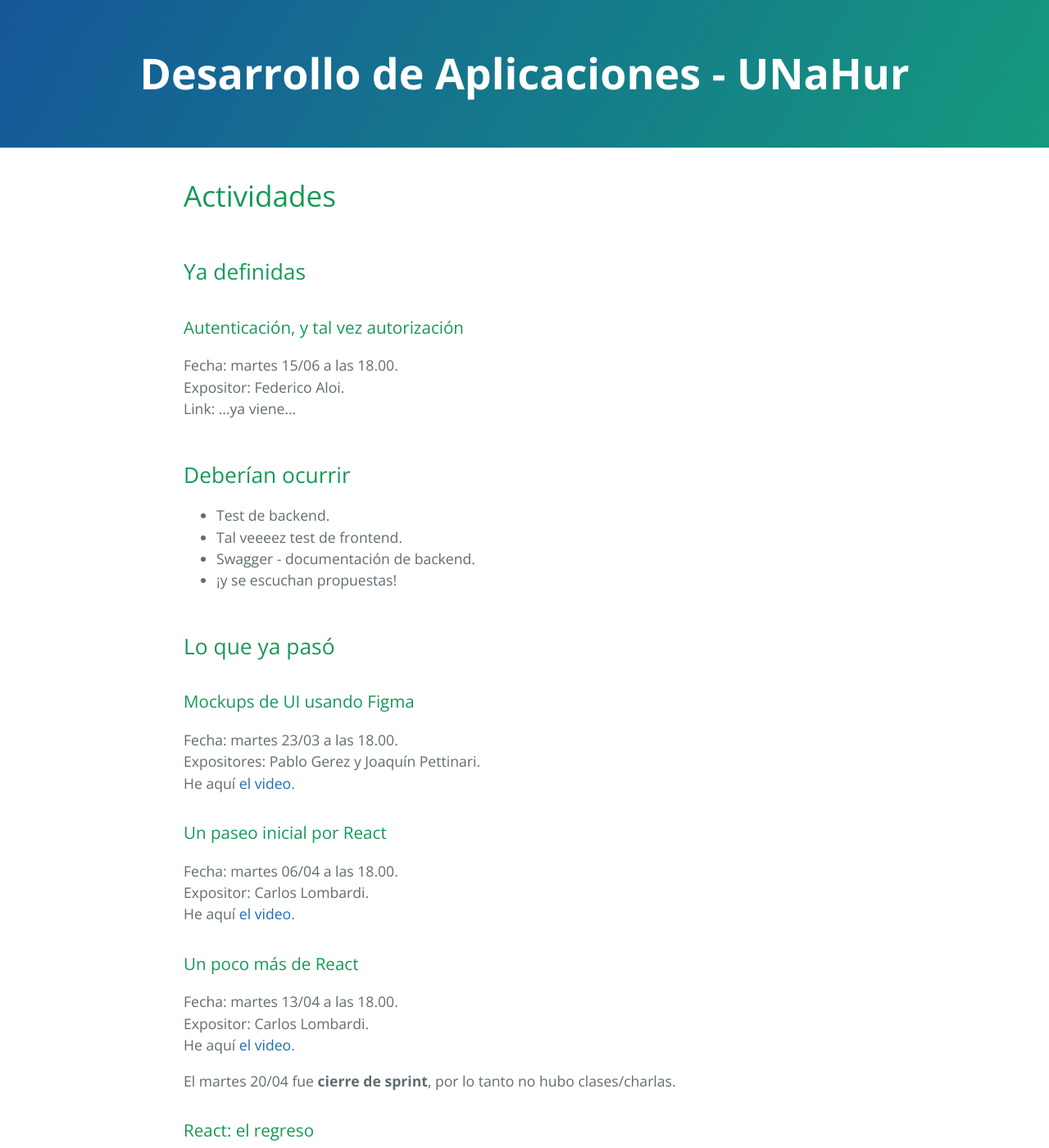
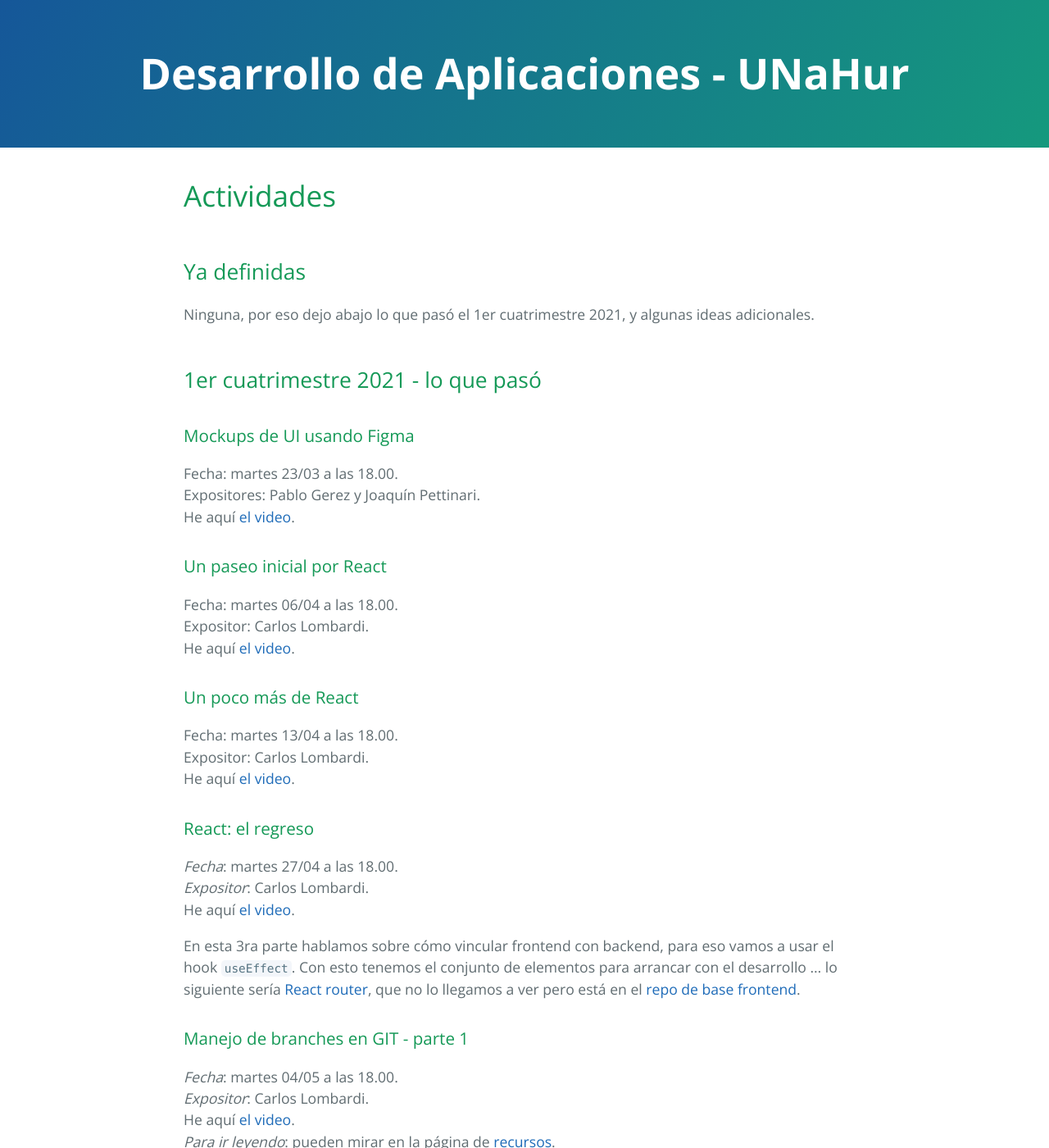
Before and after one commit to unahur-desapp/unahur-desapp-site, a Jekyll site: the page built from actividades.md, in a window 1280 px wide and 1400 px high. Shown: the whole window at 82% size. Built offline with Jekyll 4.4.1, drawn with Linux system fonts in a browser that asks for light colours; our own code applies the rules of GitHub Pages for plain Markdown files; some of the changed text lies outside the part shown.

Commit message:
acomodo actividades

```diff
--- a/actividades.md
+++ b/actividades.md
@@ -5,21 +5,11 @@ layout: default
 # Actividades
 
 ## Ya definidas
-
-### Autenticación, y tal vez autorización
-Fecha: martes 15/06 a las 18.00.
-Expositor: Federico Aloi.
-Link: ...ya viene...
+Ninguna, por eso dejo abajo lo que pasó el 1er cuatrimestre 2021, y algunas ideas adicionales.
 
 
-## Deberían ocurrir
-- Test de backend.
-- Tal veeeez test de frontend.
-- Swagger - documentación de backend.
-- ¡y se escuchan propuestas!
 
-
-## Lo que ya pasó
+## 1er cuatrimestre 2021 - lo que pasó
 
 
 ### Mockups de UI usando Figma
@@ -36,8 +26,6 @@ He aquí [el video](https://drive.google.com/file/d/1EpMdM1eiD2jewhTR1gbWA53vv8E
 Fecha: martes 13/04 a las 18.00.
 Expositor: Carlos Lombardi.
 He aquí [el video](https://drive.google.com/file/d/1b4IiRz3pWqToCo2qpn9_N33lLcxCjPLT).
-
-El martes 20/04 fue **cierre de sprint**, por lo tanto no hubo clases/charlas.
 
 ### React: el regreso
 _Fecha_: martes 27/04 a las 18.00.
```
Also changed, not shown: other parts of actividades.md (+12 -0 lines).
